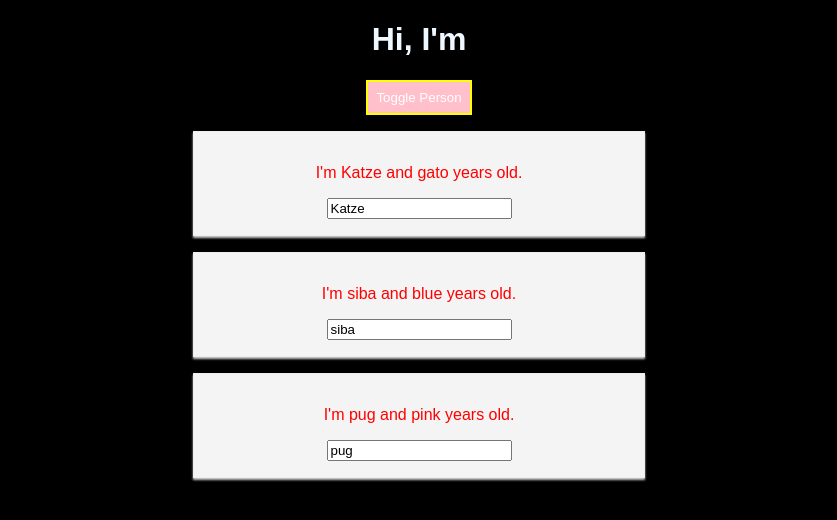
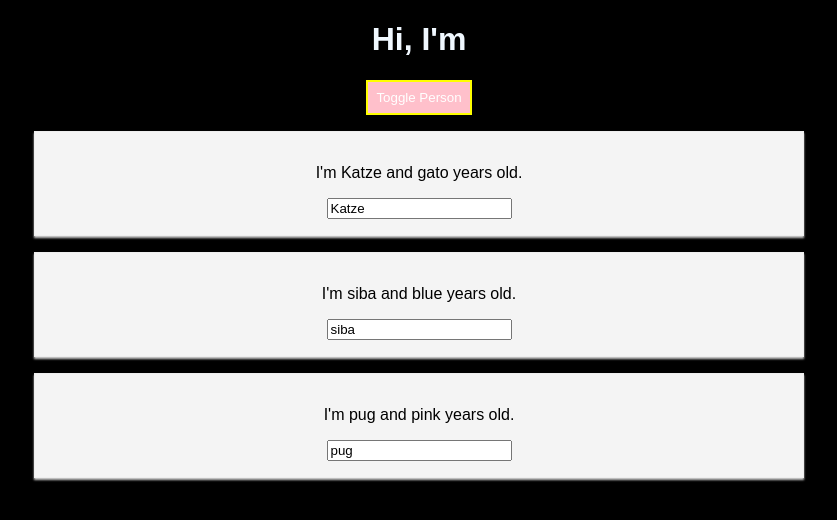
Before and after one commit to NightThinker/react-create-app, a React (Create React App) app: page / in a window 1280 px wide. Both pictures are taken after a click on the button "Toggle Person". Shown: the top 520 px of the page, without its empty margins (221-1058 px from the left). Built offline with nearby package versions, Linux system fonts and the light colour scheme.

Commit message:
back to before radium

```diff
--- a/src/App.js
+++ b/src/App.js
@@ -1,6 +1,5 @@
 import React, { Component } from 'react';
 import './App.css';
-import Radium, { StyleRoot } from 'radium';
 import Person from './person/person';
 
 class App extends Component {
@@ -64,11 +63,7 @@
       border: '2px solid yellow',
       padding: '8px',
       color: 'white',
-      cursor: 'pointer',
-      ':hover': {
-        backgroundColor: 'lightgreen',
-        color: 'black'
-      }
+      cursor: 'pointer'
     }
 
     let persons = null;
@@ -86,10 +81,6 @@
         </div>
       );
       style.backgroundColor = 'pink';
-      style[':hover'] = {
-        backgroundColor: 'salmon',
-        color: 'black'
-      }
     }
 
     let classes =[];
@@ -103,7 +94,6 @@
     }
 
     return (
-      <StyleRoot>
         <div className="App">
           <h1 className={classes.join(' ')}>Hi, I'm</h1>
           <button
@@ -111,9 +101,8 @@
             onClick={this.togglePersonHandler}>Toggle Person</button>
             {persons}
         </div>
-      </StyleRoot>
     );
   }
 }
 
-export default Radium(App);
+export default App;
--- a/src/person/person.js
+++ b/src/person/person.js
@@ -1,17 +1,10 @@
 import React from 'react';
-import Radium from 'radium';
 import './person.css';
 
 
 const person = (props) =>  {
-  const style = {
-    '@media (min-width: 500px)' : {
-      width : '450px',
-      color: 'red'
-    }
-  };
   return (
-    <div className="Person" style={style}>
+    <div className="Person" >
       <p onClick={props.clicks}>I'm {props.name} and {props.age} years old.</p>
       <p>{props.children}</p>
       <input type="text" onChange={props.changed} value={props.name} />
@@ -19,4 +12,4 @@
   )
 }
 
-export default Radium(person)
+export default person
```
